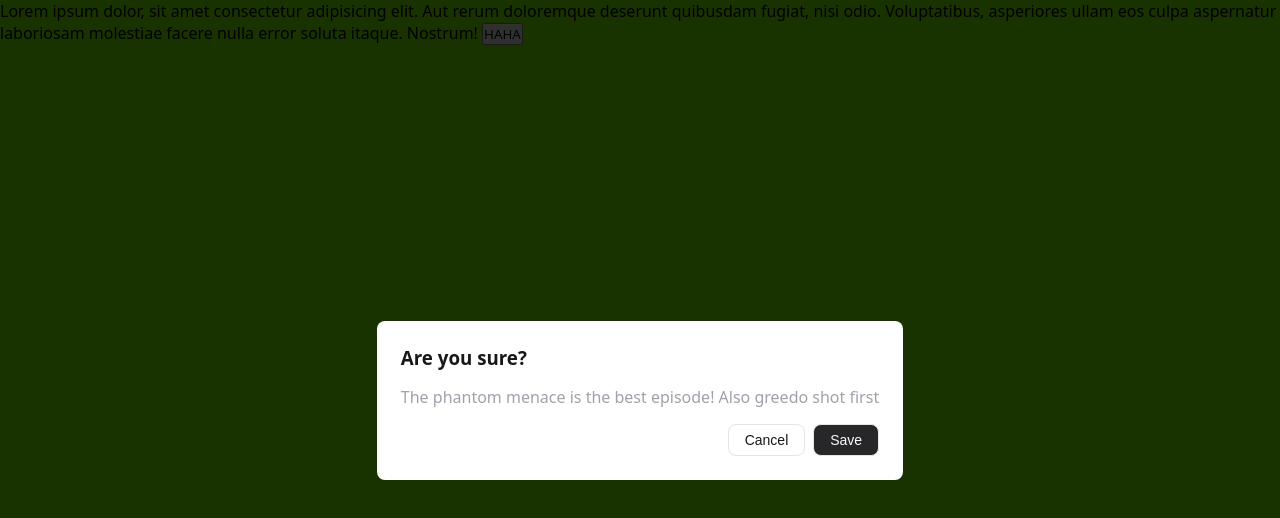
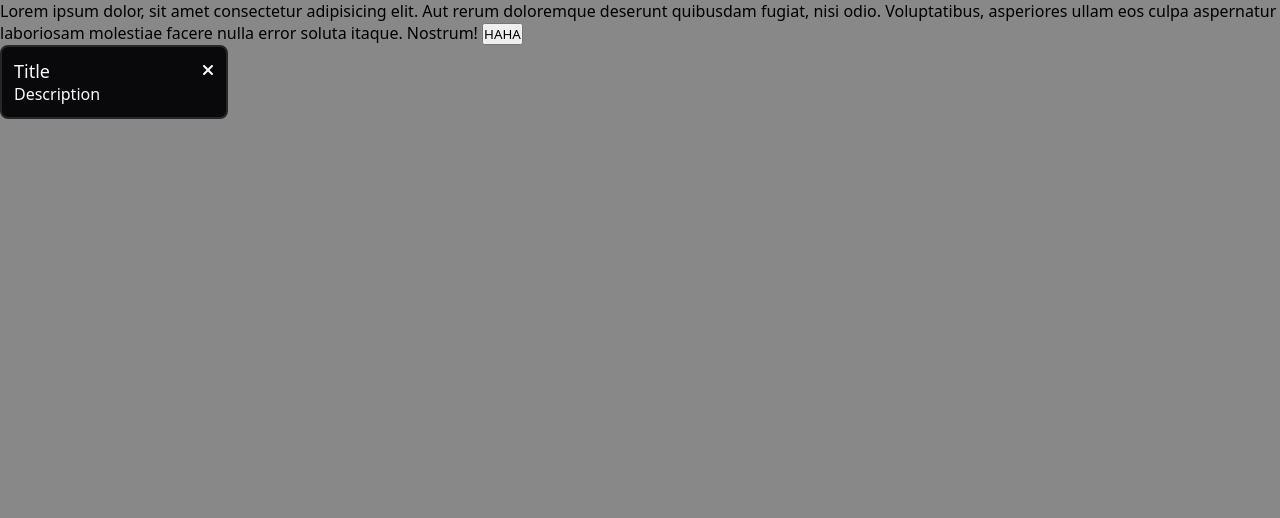
Before and after one commit to rammer17/ng-is, an Angular app: page / in a window 1280 px wide. Shown: the top 518 px of the page. Built offline with nearby package versions, Linux system fonts and the light colour scheme.

Commit message:
Started work on toast component

```diff
--- a/src/app/app.component.html
+++ b/src/app/app.component.html
@@ -13,9 +13,10 @@
 <!-- <is-data-table></is-data-table> -->
 <!-- </div>
 </div> -->
-<div style="width: 100%; height: 100vh; background-color: chartreuse">
+<div style="width: 100%; height: 100vh; background-color: rgb(136, 136, 136)">
   Lorem ipsum dolor, sit amet consectetur adipisicing elit. Aut rerum doloremque deserunt quibusdam fugiat, nisi odio.
   Voluptatibus, asperiores ullam eos culpa aspernatur laboriosam molestiae facere nulla error soluta itaque. Nostrum!
   <button (click)="showModal = true">HAHA</button>
+  <is-toast></is-toast>
 </div>
-<is-modal *ngIf="showModal" (close)="showModal = false" (submit)="showModal = false"></is-modal>
+<!-- <is-modal *ngIf="showModal" (close)="showModal = false" (submit)="showModal = false"></is-modal> -->
--- a/src/app/app.component.ts
+++ b/src/app/app.component.ts
@@ -10,6 +10,7 @@ import { PopoverDirective } from './components/popover/popover.directive';
 import { TooltipDirective } from './components/tooltip/tooltip.directive';
 import { DataTableComponent } from './components/data-table/data-table.component';
 import { ModalComponent } from './components/modal/modal.component';
+import { ToastComponent } from './components/toast/toast.component';
 @Component({
   selector: 'app-root',
   standalone: true,
@@ -22,7 +23,8 @@ import { ModalComponent } from './components/modal/modal.component';
     PopoverDirective,
     TooltipDirective,
     DataTableComponent,
-    ModalComponent
+    ModalComponent,
+    ToastComponent
   ],
   templateUrl: './app.component.html',
   styleUrls: ['./app.component.scss'],
--- a/src/app/components/modal/modal.component.html
+++ /dev/null
@@ -1,21 +0,0 @@
-<div class="modal-deadarea" trapFocus>
-  <dialog [open]="isModalVisible" [@defaultAnimation]="{ value: showAnimation, params: { duration: duration } }">
-    <!--* Header -->
-    <ng-container *ngTemplateOutlet="headerTemplate || defaultHeaderTemplate"></ng-container>
-    <ng-template #defaultHeaderTemplate>
-      <h3 class="modal-heading">Are you sure?</h3>
-    </ng-template>
-
-    <!--* Content -->
-    <ng-container *ngTemplateOutlet="contentTemplate || defaultContentTemplate"></ng-container>
-    <ng-template #defaultContentTemplate>
-      <p class="content-paragraph">The phantom menace is the best episode! Also greedo shot first</p>
-    </ng-template>
-
-    <!--* Actions -->
-    <div class="modal-actions">
-      <button class="cancel-btn" (click)="onCancel()">Cancel</button>
-      <button class="submit-btn" (click)="onSubmit()">Save</button>
-    </div>
-  </dialog>
-</div>
--- a/src/app/components/modal/modal.component.scss
+++ /dev/null
@@ -1,65 +0,0 @@
-.modal-deadarea {
-  background-color: rgba(0, 0, 0, 0.8);
-  position: fixed;
-  top: 0;
-  height: 100vh;
-  width: 100vw;
-  display: flex;
-  align-items: center;
-  justify-content: center;
-  dialog {
-    padding: 1.5rem;
-    border-radius: var(--radius);
-    border: 0px solid #fefefe;
-    overscroll-behavior: contain;
-    .modal-heading {
-      color: hsl(var(--primary-foreground));
-      margin: 0 0 0.5rem 0;
-    }
-    .content-paragraph {
-      color: hsl(var(--muted-foreground));
-    }
-    .modal-actions {
-      display: flex;
-      justify-content: flex-end;
-      align-items: center;
-      gap: 0.5rem;
-      .submit-btn,
-      .cancel-btn {
-        border: 1px solid;
-        border-radius: var(--radius);
-        height: 2rem;
-        white-space: nowrap;
-        padding: 0.5rem 1rem;
-        font-weight: 500;
-        font-size: 0.875rem;
-        line-height: 1.25rem;
-        display: inline-flex;
-        justify-content: center;
-        align-items: center;
-        transition-property: color, background-color;
-        transition-timing-function: cubic-bezier(0.4, 0, 0.2, 1);
-        transition-duration: 0.15s;
-      }
-      .cancel-btn {
-        border-color: hsl(var(--input));
-        background-color: inherit;
-        color: hsl(var(--primary-foreground));
-      }
-      .cancel-btn:hover {
-        background-color: hsl(var(--accent));
-        color: hsl(var(--accent-foreground));
-        cursor: pointer;
-      }
-      .submit-btn {
-        border-color: hsl(var(--input));
-        background-color: hsl(var(--secondary));
-        color: hsl(var(--secondary-foreground));
-      }
-      .submit-btn:hover {
-        background-color: hsl(var(--secondary) / 0.9);
-        cursor: pointer;
-      }
-    }
-  }
-}
--- a/src/app/components/modal/modal.component.ts
+++ b/src/app/components/modal/modal.component.ts
@@ -9,8 +9,98 @@ import { trigger, state, style, transition, animate } from "@angular/animations"
   selector: "is-modal",
   standalone: true,
   imports: [CommonModule, TrapFocusDirective],
-  templateUrl: "./modal.component.html",
-  styleUrls: ["./modal.component.scss"],
+  template: `
+    <div class="modal-deadarea" trapFocus>
+      <dialog [open]="isModalVisible" [@defaultAnimation]="{ value: showAnimation, params: { duration: duration } }">
+        <!--* Header -->
+        <ng-container *ngTemplateOutlet="headerTemplate || defaultHeaderTemplate"></ng-container>
+        <ng-template #defaultHeaderTemplate>
+          <h3 class="modal-heading">Are you sure?</h3>
+        </ng-template>
+
+        <!--* Content -->
+        <ng-container *ngTemplateOutlet="contentTemplate || defaultContentTemplate"></ng-container>
+        <ng-template #defaultContentTemplate>
+          <p class="content-paragraph">The phantom menace is the best episode! Also greedo shot first</p>
+        </ng-template>
+
+        <!--* Actions -->
+        <div class="modal-actions">
+          <button class="cancel-btn" (click)="onCancel()">Cancel</button>
+          <button class="submit-btn" (click)="onSubmit()">Save</button>
+        </div>
+      </dialog>
+    </div>
+  `,
+  styles: [
+    `
+      .modal-deadarea {
+        background-color: rgba(0, 0, 0, 0.8);
+        position: fixed;
+        top: 0;
+        height: 100vh;
+        width: 100vw;
+        display: flex;
+        align-items: center;
+        justify-content: center;
+        dialog {
+          padding: 1.5rem;
+          border-radius: var(--radius);
+          border: 0px solid #fefefe;
+          overscroll-behavior: contain;
+          .modal-heading {
+            color: hsl(var(--primary-foreground));
+            margin: 0 0 0.5rem 0;
+          }
+          .content-paragraph {
+            color: hsl(var(--muted-foreground));
+          }
+          .modal-actions {
+            display: flex;
+            justify-content: flex-end;
+            align-items: center;
+            gap: 0.5rem;
+            .submit-btn,
+            .cancel-btn {
+              border: 1px solid;
+              border-radius: var(--radius);
+              height: 2rem;
+              white-space: nowrap;
+              padding: 0.5rem 1rem;
+              font-weight: 500;
+              font-size: 0.875rem;
+              line-height: 1.25rem;
+              display: inline-flex;
+              justify-content: center;
+              align-items: center;
+              transition-property: color, background-color;
+              transition-timing-function: cubic-bezier(0.4, 0, 0.2, 1);
+              transition-duration: 0.15s;
+            }
+            .cancel-btn {
+              border-color: hsl(var(--input));
+              background-color: inherit;
+              color: hsl(var(--primary-foreground));
+            }
+            .cancel-btn:hover {
+              background-color: hsl(var(--accent));
+              color: hsl(var(--accent-foreground));
+              cursor: pointer;
+            }
+            .submit-btn {
+              border-color: hsl(var(--input));
+              background-color: hsl(var(--secondary));
+              color: hsl(var(--secondary-foreground));
+            }
+            .submit-btn:hover {
+              background-color: hsl(var(--secondary) / 0.9);
+              cursor: pointer;
+            }
+          }
+        }
+      }
+    `,
+  ],
   animations: [
     trigger("defaultAnimation", [
       state("void, false", style({ transform: "scale(0)" })),
@@ -23,11 +113,6 @@ import { trigger, state, style, transition, animate } from "@angular/animations"
         animate("{{ duration }}ms", style({ opacity: 0, transform: "scale(0.95)" })),
       ]),
     ]),
-    // trigger("deadAreaAnimation", [
-    //   state("void, false", style({ opacity: 0 })),
-    //   transition("* => true", [style({ opacity: 0 }), animate("{{ duration }}ms", style({ opacity: 1 }))]),
-    //   transition("* => false", [style({ opacity: 1 }), animate("{{ duration }}ms", style({ opacity: 0 }))]),
-    // ]),
   ],
 })
 export class ModalComponent {
--- /dev/null
+++ b/src/app/components/toast/toast.component.html
@@ -0,0 +1,7 @@
+<div class="toast-wrapper">
+  <div class="content">
+    <div class="title">Title</div>
+    <div class="description">Description</div>
+  </div>
+  <fa-icon [icon]="['fas', 'times']"></fa-icon>
+</div>
--- /dev/null
+++ b/src/app/components/toast/toast.component.scss
@@ -0,0 +1,23 @@
+:host {
+  width: fit-content;
+  .toast-wrapper {
+    width: 200px;
+    display: flex;
+    justify-content: space-between;
+    background: hsl(var(--background));
+    color: hsl(var(--foreground));
+    border-radius: var(--radius);
+    border: 2px solid hsl(var(--border));
+    padding: 0.75rem;
+
+    .content {
+      .title {
+        font-size: 1.125em;
+      }
+
+      .description {
+        font-size: 1em;
+      }
+    }
+  }
+}
--- /dev/null
+++ b/src/app/components/toast/toast.component.ts
@@ -0,0 +1,15 @@
+import { Component, InputSignal, input } from "@angular/core";
+import { FontAwesomeModule } from "@fortawesome/angular-fontawesome";
+
+@Component({
+  selector: "is-toast",
+  standalone: true,
+  imports: [FontAwesomeModule],
+  templateUrl: "./toast.component.html",
+  styleUrl: "./toast.component.scss",
+})
+export class ToastComponent {
+  position: InputSignal<any> = input("bottom-right");
+
+  toastClass(): any {}
+}
```
Also changed, not shown: src/app/components/toast/toast.model.ts (added, +10 -0 lines).
